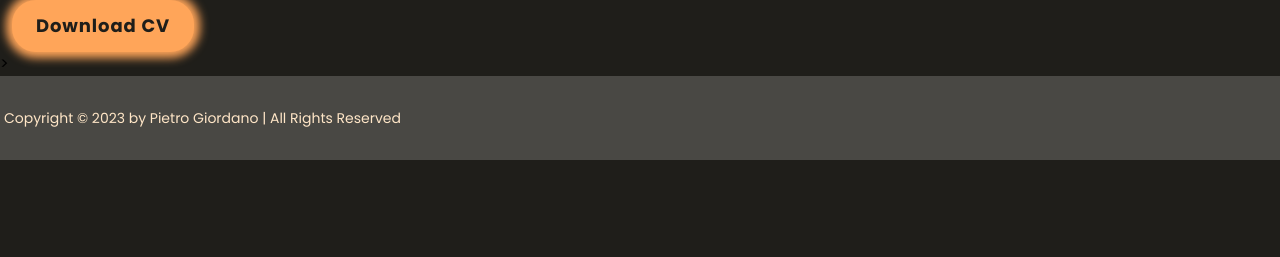
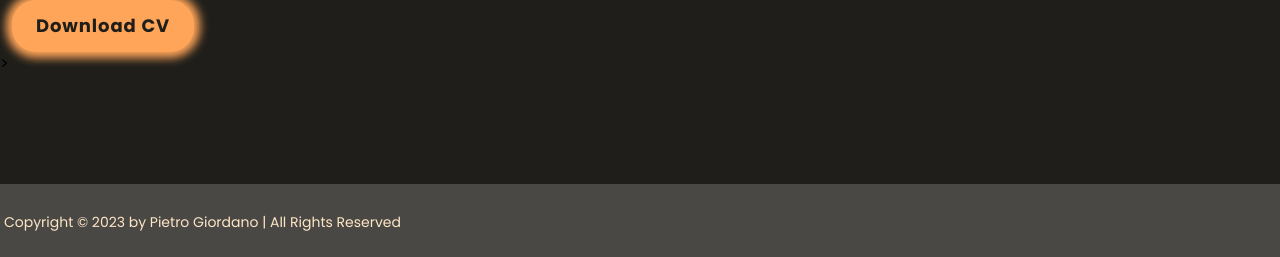
Before and after one commit to pietro-giordano/portfolio_frontend, a Vue app: page / in a window 1280 px wide. Shown: the part 540-797 px from the top of the page. Built offline with nearby package versions, Linux system fonts and the light colour scheme; what vue-sweetalert2 would draw is missing.

Commit message:
fix footer sempre in basso

```diff
--- a/index.html
+++ b/index.html
@@ -13,7 +13,7 @@
       </head>
 
       <body>
-            <div id="app"></div>
+            <div id="app" class="relative min-h-screen"></div>
             <script type="module" src="/src/main.js"></script>
       </body>
 
--- a/src/components/AppFooter.vue
+++ b/src/components/AppFooter.vue
@@ -5,9 +5,9 @@ export default {
 </script>
 
 <template>
-      <section id="footer" class="bg-grey">
+      <section id="footer" class="bg-grey absolute left-0 right-0 bottom-0">
 
-            <div class="container mx-auto text-orange-very px-1 py-8 text-xs md:text-sm">
+            <div class="container mx-auto text-orange-very px-1 py-7 text-xs md:text-sm">
                   Copyright © 2023 by Pietro Giordano | All Rights Reserved
             </div>
 
```
